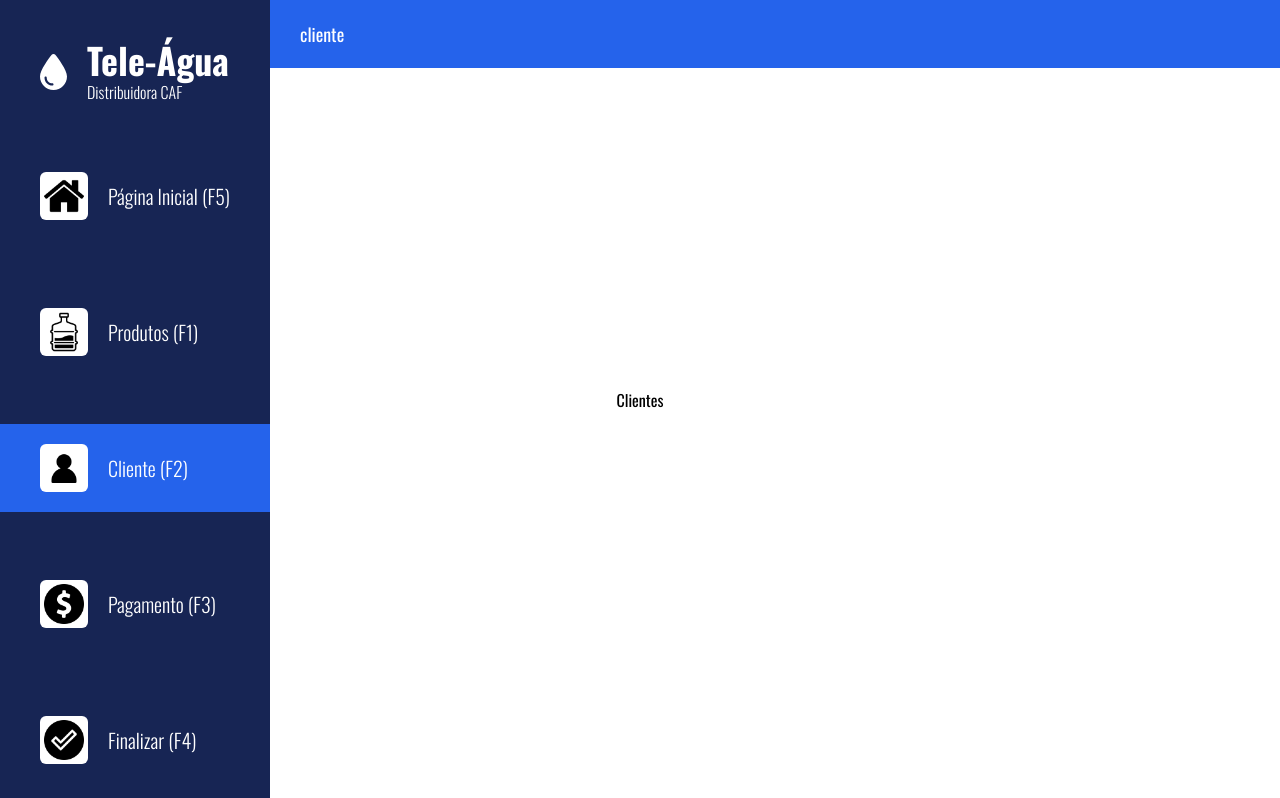
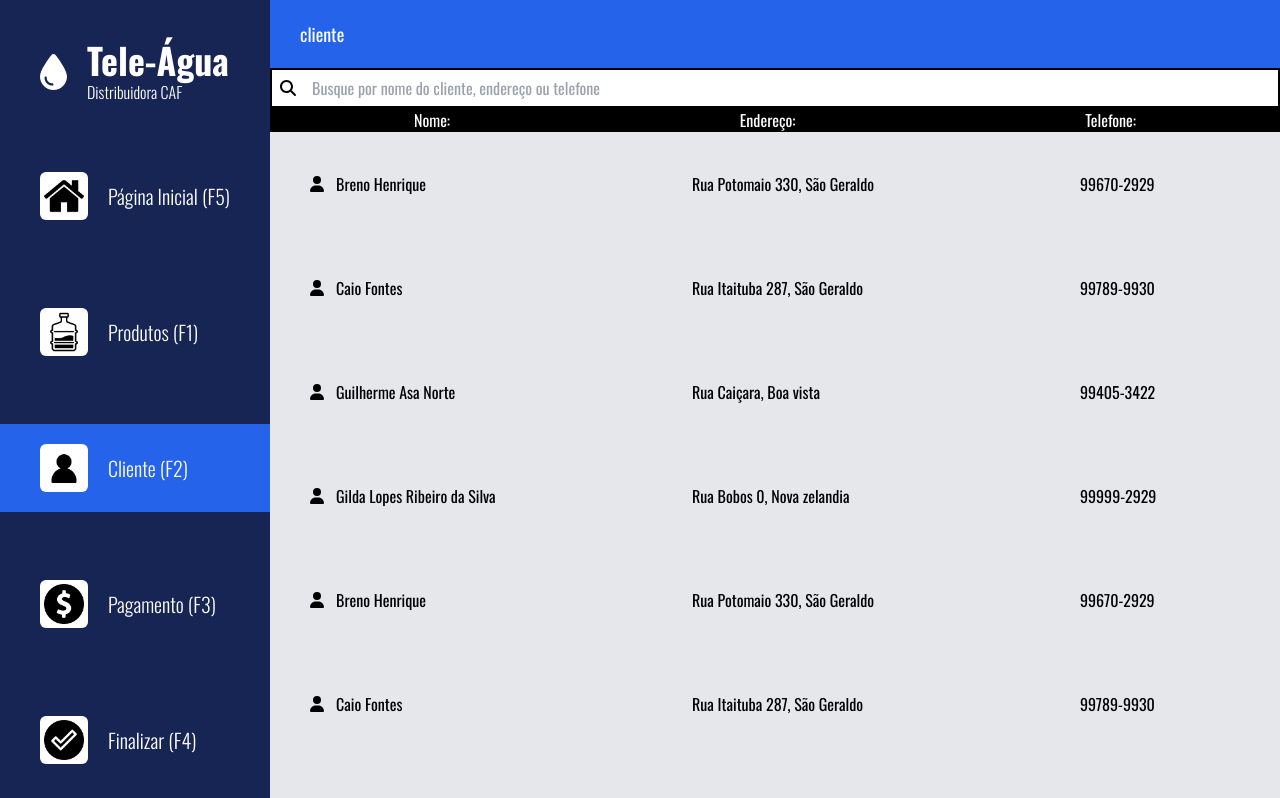
Before and after one commit to brenodacruz/teleagua, a React (Create React App) app: page /clientes in a window 1280 px wide. Shown: the top 798 px of the page. Built offline with nearby package versions, Linux system fonts and the light colour scheme.

Commit message:
Pagina cliente e pagamento pronto

```diff
--- a/package.json
+++ b/package.json
@@ -3,6 +3,7 @@
   "version": "0.1.0",
   "private": true,
   "dependencies": {
+    "@fortawesome/free-brands-svg-icons": "^6.6.0",
     "@fortawesome/free-solid-svg-icons": "^6.6.0",
     "@fortawesome/react-fontawesome": "^0.2.2",
     "@testing-library/jest-dom": "^5.17.0",
--- a/src/App.js
+++ b/src/App.js
@@ -11,7 +11,7 @@ import Home from './pages/Home';
 function App() {
   return (
     <Router>
-      <div className="font-oswald">
+      <div className="font-oswald grid-cols-2">
         <Header />
         <Menu />
 
--- /dev/null
+++ b/src/components/ClientesComp.js
@@ -0,0 +1,17 @@
+import { FontAwesomeIcon } from "@fortawesome/react-fontawesome";
+import { faUser } from '@fortawesome/free-solid-svg-icons';
+
+
+export default function ClientesComp(props){
+
+    return(
+        <div className="flex flex-row w-full px-10 py-10 bg-gray-200 items-center gap-3 cursor-pointer hover:border-2 border-black">
+            <FontAwesomeIcon icon={faUser} />
+            <div className="flex flex-row justify-between w-full items-center">
+                <h1 className="w-52">{props.nome}</h1>
+                <h1 className="w-60">{props.endereço}</h1>
+                <h1 className="w-40">{props.telefone}</h1>
+            </div>
+        </div>
+    )
+}
--- a/src/pages/Clientes.js
+++ b/src/pages/Clientes.js
@@ -1,7 +1,34 @@
-export default function Clientes(){
-    return(
-        <div className="flex h-screen w-screen justify-center items-center">
-            <h1>Clientes</h1>
+import { FontAwesomeIcon } from "@fortawesome/react-fontawesome";
+import { faMagnifyingGlass } from '@fortawesome/free-solid-svg-icons';
+import ClientesComp from "../components/ClientesComp";
+
+export default function Clientes() {
+    return (
+        <div className="flex flex-col h-screen w-full justify-start items-start pl-[270px] pt-[68px]">
+            <div className="flex items-center border-2 border-black w-full h-10">
+                <FontAwesomeIcon icon={faMagnifyingGlass} className="mx-2" />
+                <input
+                    type="search"
+                    placeholder="Busque por nome do cliente, endereço ou telefone"
+                    className="flex-1 h-full border-none p-2"
+                />
+            </div>
+            <div className="flex flex-row w-full bg-black text-white justify-between px-36">
+                <h1>Nome:</h1>
+                <h1>Endereço:</h1>
+                <h1>Telefone:</h1>
+            </div>
+
+            <ClientesComp nome="Breno Henrique" endereço="Rua Potomaio 330, São Geraldo" telefone="99670-2929"/>
+            <ClientesComp nome="Caio Fontes" endereço="Rua Itaituba 287, São Geraldo" telefone="99789-9930"/>
+            <ClientesComp nome="Guilherme Asa Norte" endereço="Rua Caiçara, Boa vista" telefone="99405-3422"/>
+            <ClientesComp nome="Gilda Lopes Ribeiro da Silva" endereço="Rua Bobos 0, Nova zelandia" telefone="99999-2929"/>
+            <ClientesComp nome="Breno Henrique" endereço="Rua Potomaio 330, São Geraldo" telefone="99670-2929"/>
+            <ClientesComp nome="Caio Fontes" endereço="Rua Itaituba 287, São Geraldo" telefone="99789-9930"/>
+            <ClientesComp nome="Guilherme Asa Norte" endereço="Rua Caiçara, Boa vista" telefone="99405-3422"/>
+            <ClientesComp nome="Caio Fontes" endereço="Rua Itaituba 287, São Geraldo" telefone="99789-9930"/>
+
         </div>
+
     )
 }
--- a/src/pages/Pagamento.js
+++ b/src/pages/Pagamento.js
@@ -1,7 +1,22 @@
+import { FontAwesomeIcon } from "@fortawesome/react-fontawesome";
+import { faPix } from '@fortawesome/free-brands-svg-icons';
+import { faMoneyBill } from "@fortawesome/free-solid-svg-icons";
+
+
 export default function Pagamento(){
     return(
-        <div className="flex h-screen w-screen justify-center items-center">
-            <h1>Pagamento</h1>
+        <div className="flex flex-col h-screen w-full justify-center items-center pl-[270px] pt-[68px] gap-10">
+            <h1 className="text-5xl">Escolha a forma de pagamento:</h1>
+            <section className="flex flex-row gap-10">
+                <div className="border-2 border-black w-52 h-48 flex flex-col justify-center items-center text-4xl rounded-xl bg-gray-200 gap-5 hover:bg-blue-400 cursor-pointer">
+                    <FontAwesomeIcon icon={faPix} className="text-7xl"/>
+                    <h1>Pix 00</h1>
+                </div>
+                <div className="border-2 border-black w-52 h-48 flex flex-col justify-center items-center text-4xl rounded-xl bg-gray-200 gap-5 hover:bg-blue-400 cursor-pointer">
+                    <FontAwesomeIcon icon={faMoneyBill} className="text-7xl"/>
+                    <h1>Dinheiro 05</h1>
+                </div>
+            </section>
         </div>
     )
 }
```
Also changed, not shown: 1 other file (tests, documents, lock files or other folders).
